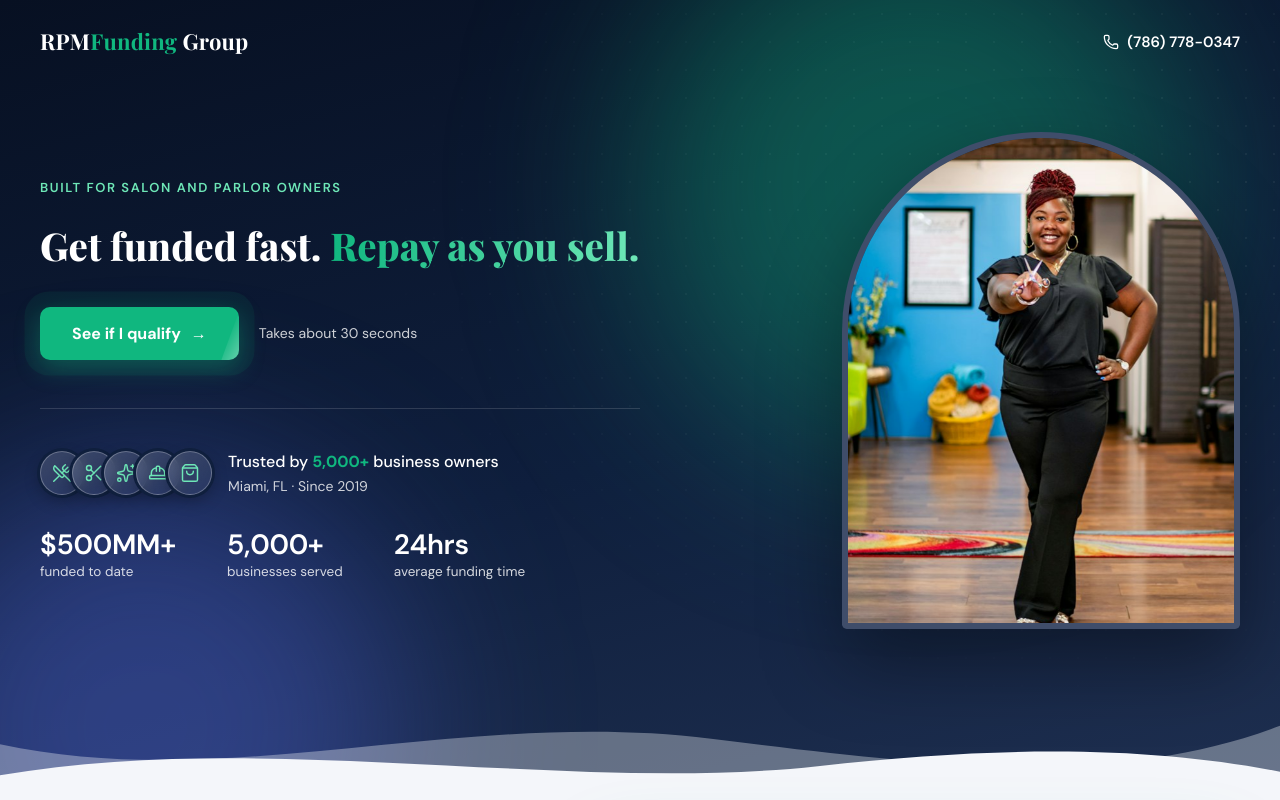
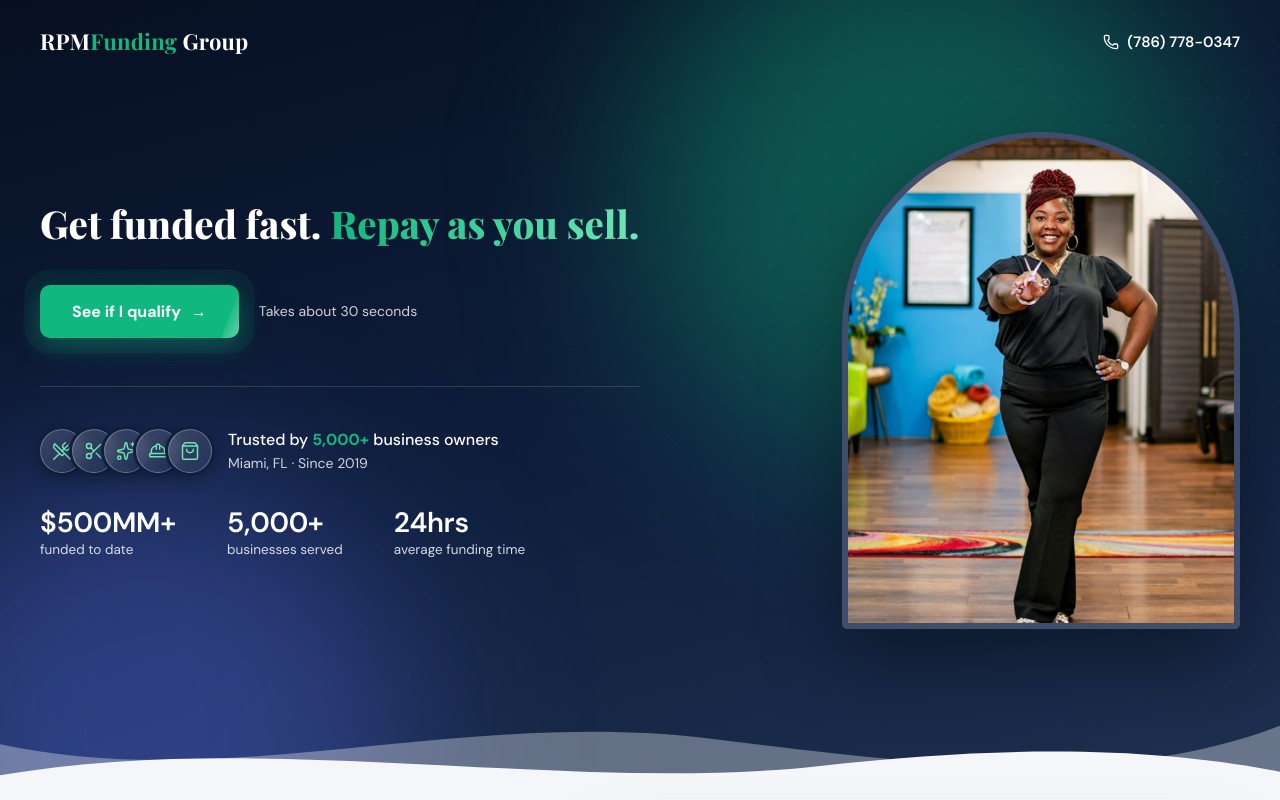
Before and after one commit to SofttikTech/client-rpm-funding-landing, a React (Vite) app: page / in a window 1280 px wide. Shown: the top 800 px of the page. Built offline with nearby package versions, Linux system fonts and the light colour scheme.

Commit message:
Hero: remove audience eyebrow line

```diff
--- a/src/components/Hero/Hero.css
+++ b/src/components/Hero/Hero.css
@@ -13,7 +13,6 @@
 .rpm-hero-phone { display: inline-flex; align-items: center; gap: 8px; font-weight: 600; font-size: 15px; color: #fff; }
 
 .rpm-hero-grid { display: grid; grid-template-columns: 1.3fr 0.7fr; gap: 64px; align-items: center; }
-.rpm-hero-badge { display: block; min-height: 20px; font-size: 13px; font-weight: 600; letter-spacing: 1.6px; text-transform: uppercase; color: #6ee7b7; margin-bottom: clamp(16px, 3vh, 30px); }
 .rpm-hero-title { font-family: var(--rpm-font-head); font-size: clamp(30px, min(3vw, 5.4vh), 46px); white-space: nowrap; line-height: 1.15; font-weight: 800; margin-bottom: clamp(26px, 5vh, 52px); }
 .rpm-hero-title em { font-style: normal; background: linear-gradient(90deg, var(--rpm-emerald), #6ee7b7); -webkit-background-clip: text; background-clip: text; color: transparent; }
 .rpm-hero-actions { display: flex; align-items: center; flex-wrap: wrap; gap: 16px 20px; margin-bottom: clamp(30px, 6vh, 64px); }
@@ -46,7 +45,6 @@
 .rpm-hero-divider-back { fill: rgba(244, 246, 250, 0.35); }
 .rpm-hero-divider-front { fill: var(--rpm-bg); }
 
-.rpm-hero-badge-text { animation: rpm-hero-tag-in 0.8s ease-out both; }
 
 @keyframes rpm-hero-drift-a { from { transform: translate(0, 0); } to { transform: translate(-90px, 70px); } }
 @keyframes rpm-hero-drift-b { from { transform: translate(0, 0); } to { transform: translate(110px, -60px); } }
--- a/src/components/Hero/Hero.jsx
+++ b/src/components/Hero/Hero.jsx
@@ -46,7 +46,6 @@ function Hero({ onApply }) {
 
         <div className="rpm-hero-grid">
           <div className="rpm-hero-copy">
-            <span className="rpm-hero-badge"><span className="rpm-hero-badge-text" key={index}>{PHOTOS[index]['audience']}</span></span>
             <h1 className="rpm-hero-title">Get funded fast. <em>Repay as you sell.</em></h1>
             <div className="rpm-hero-actions">
               <button type="button" className="rpm-btn rpm-btn-pulse" onClick={onApply}>See if I qualify <i className="rpm-hero-arrow">→</i></button>
@@ -115,9 +114,9 @@ const TRUST_ICONS = [
   { label: 'Retail shops', Icon: ShoppingBag }
 ]
 const PHOTOS = [
-  { src: '/hero-owner.jpg', alt: 'Smiling restaurant owner checking sales on his phone', tag: 'Restaurants', audience: 'Built for restaurant owners', position: '40% 50%' },
-  { src: '/hero-salon.jpg', alt: 'Smiling salon owner standing in her salon', tag: 'Salons and parlors', audience: 'Built for salon and parlor owners', position: '45% 50%' },
-  { src: '/hero-medspa.jpg', alt: 'Smiling clinic owner in a bright studio', tag: 'Med spas', audience: 'Built for med spa owners', position: '50% 25%' }
+  { src: '/hero-owner.jpg', alt: 'Smiling restaurant owner checking sales on his phone', tag: 'Restaurants', position: '40% 50%' },
+  { src: '/hero-salon.jpg', alt: 'Smiling salon owner standing in her salon', tag: 'Salons and parlors', position: '45% 50%' },
+  { src: '/hero-medspa.jpg', alt: 'Smiling clinic owner in a bright studio', tag: 'Med spas', position: '50% 25%' }
 ]
 
 export default Hero
```
